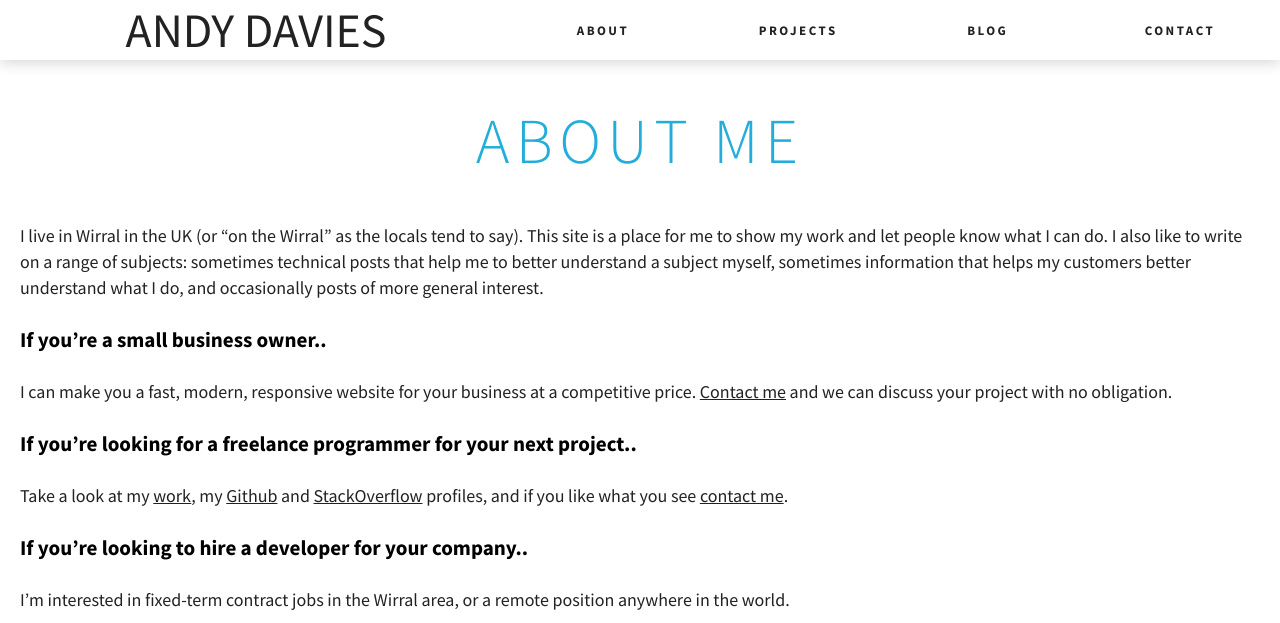
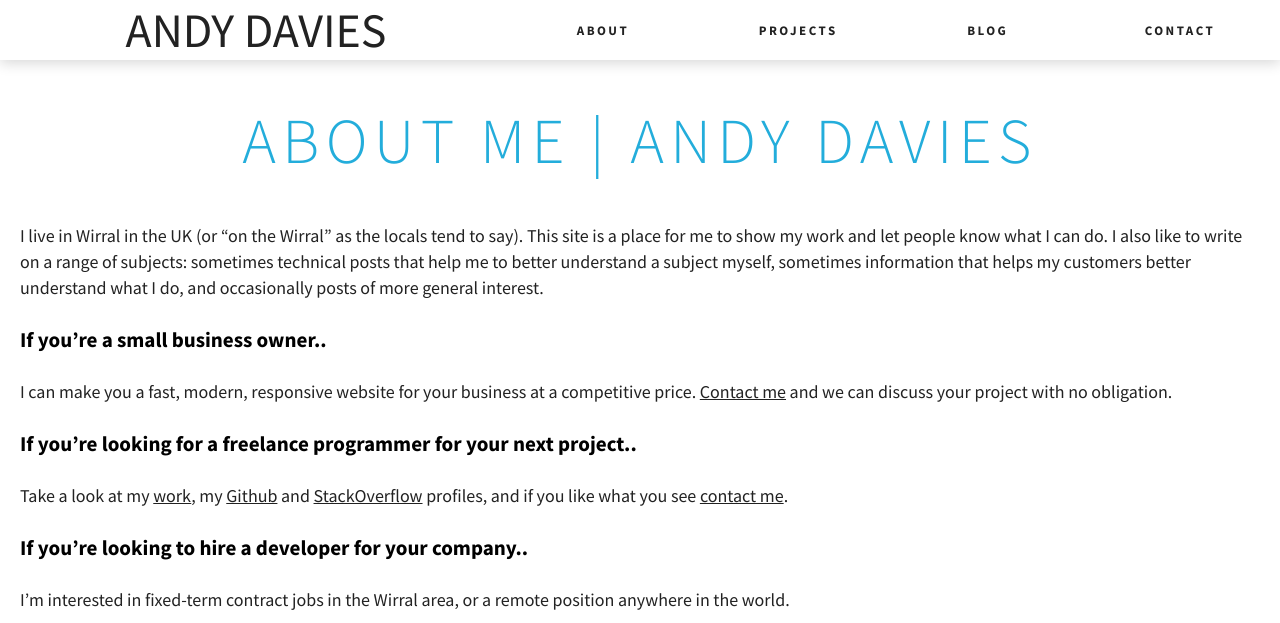
Before and after one commit to andavies/andavies.github.io, a Jekyll site: the page built from about.md, in a window 1280 px wide and 1040 px high, cut to the strip 0-623 px from the top of the window. Built offline with Jekyll 4.4.1, drawn with Linux system fonts in a browser that asks for light colours.

Commit message:
Make sure all top-level pages have a title

```diff
--- a/about.md
+++ b/about.md
@@ -1,5 +1,5 @@
 ---
-title: About Me
+title: About Me | Andy Davies
 layout: page
 ---
 
--- a/websites.html
+++ b/websites.html
@@ -1,5 +1,5 @@
 ---
-title: Websites for startup businesses | Andy Davies
+title: Websites for Startup Businesses | Andy Davies
 layout: landing-page
 ---
 
```
Also changed, not shown: contact.md (+1 -1 lines).
